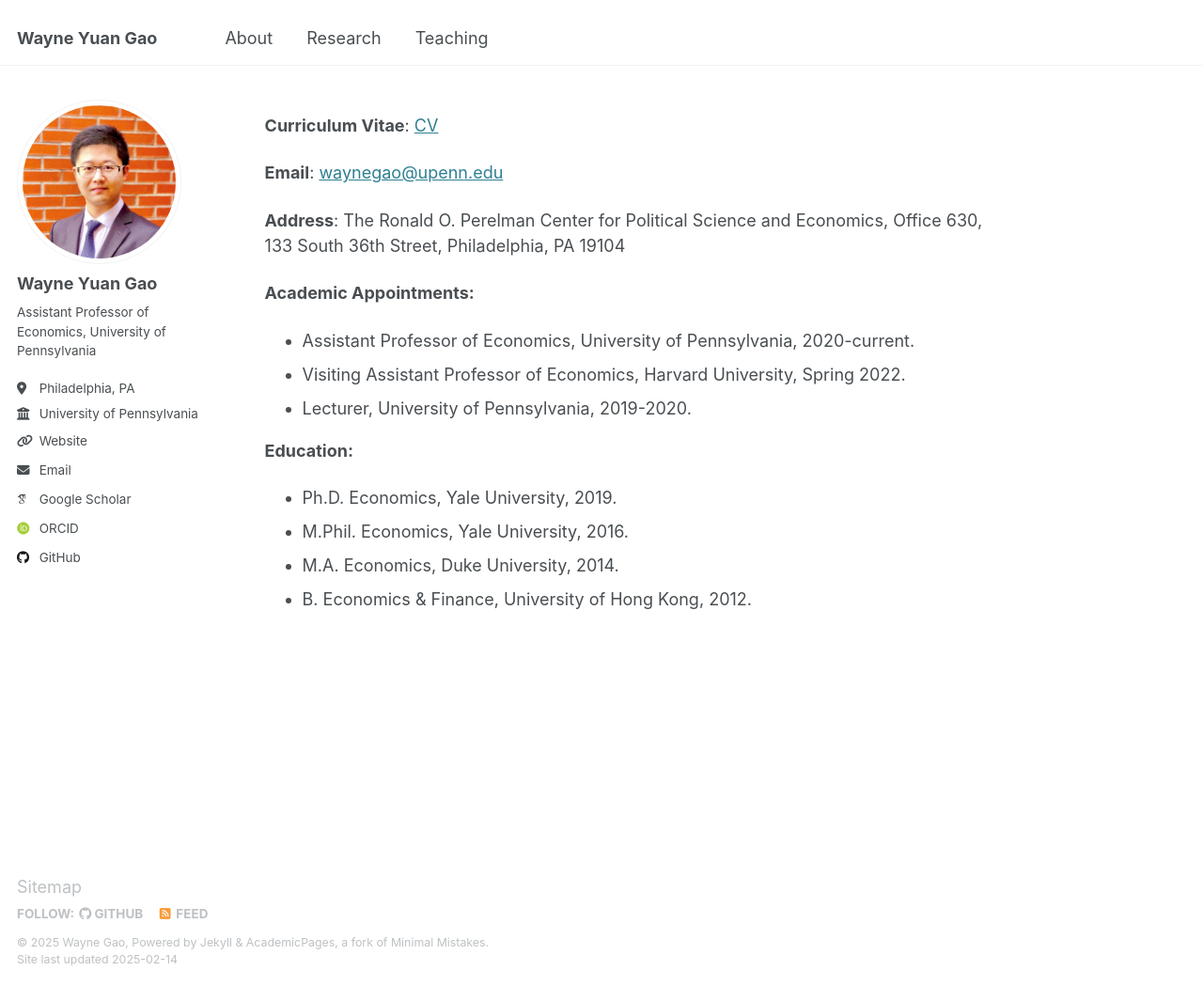
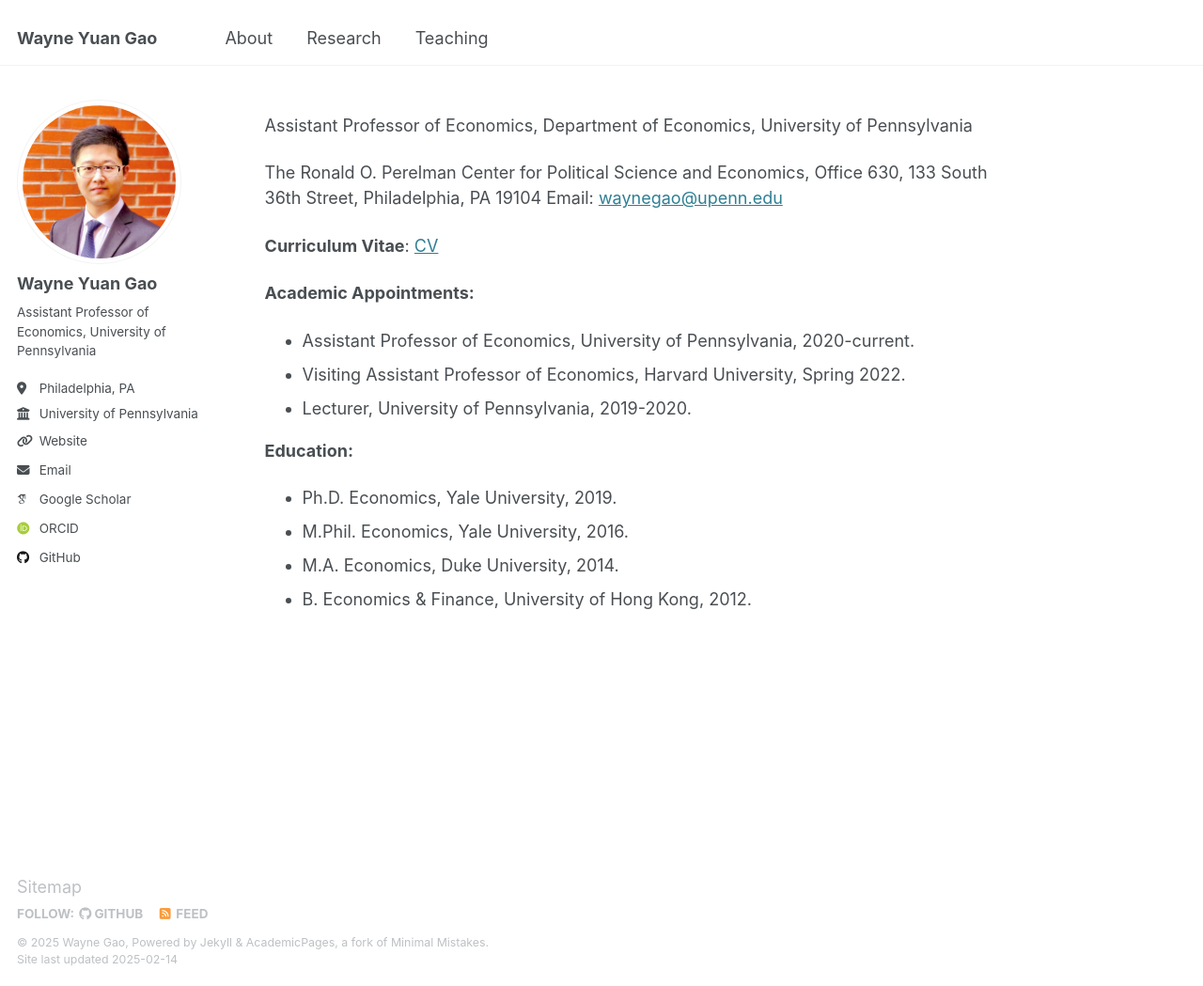
Before and after one commit to wayne-y-gao/wayne-y-gao.github.io, a Jekyll site: the page built from _pages/about.md, in a window 1280 px wide and 1049 px high. Shown: the whole window at 94% size. Built offline with Jekyll 4.4.1, drawn with Linux system fonts in a browser that asks for light colours; some web fonts are replaced.

Commit message:
Update about.md

```diff
--- a/_pages/about.md
+++ b/_pages/about.md
@@ -7,13 +7,16 @@ redirect_from:
   - /about.html
 ---
 
+Assistant Professor of Economics,
+Department of Economics,
+University of Pennsylvania
+
+The Ronald O. Perelman Center for Political Science and Economics, Office 630,
+133 South 36th Street,
+Philadelphia, PA 19104
+Email: [waynegao@upenn.edu](mailto:waynegao@upenn.edu)
+
 **Curriculum Vitae**: [CV](files/GaoWayne_CV250210.pdf)
-
-**Email**: [waynegao@upenn.edu](mailto:waynegao@upenn.edu)
-
-**Address**: The Ronald O. Perelman Center for Political Science and Economics, Office 630,
-  133 South 36th Street,
-  Philadelphia, PA 19104
 
 **Academic Appointments:**
 * Assistant Professor of Economics, University of Pennsylvania, 2020-current.
```
